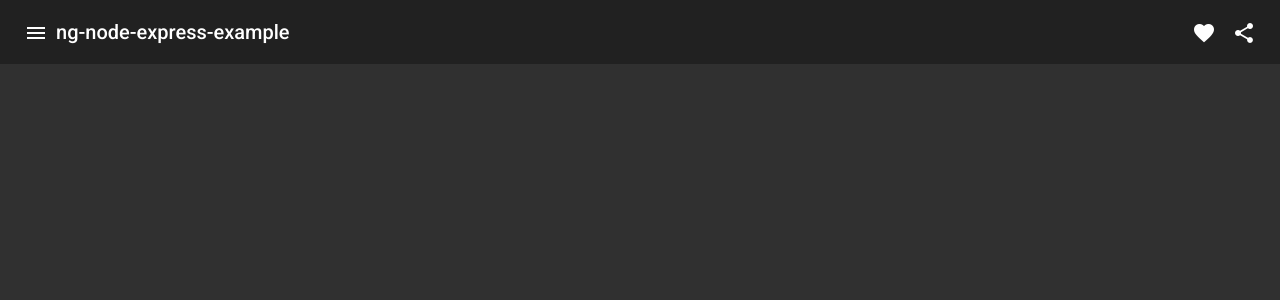
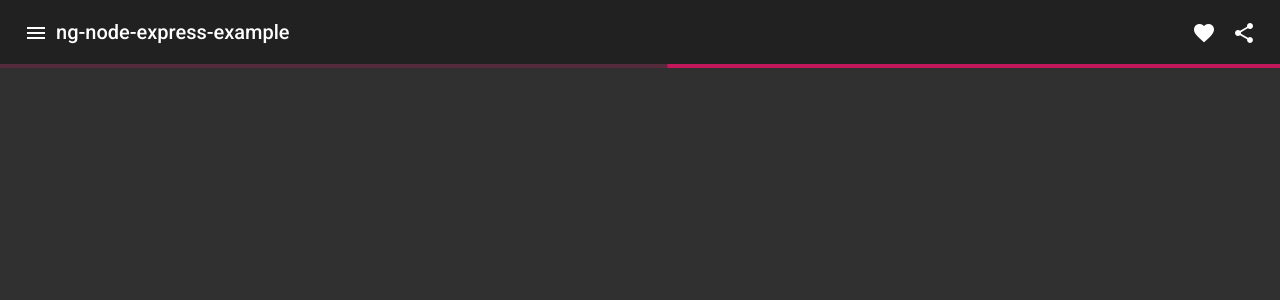
Before and after one commit to AlonsoK28/ng-node-express-example, an Angular app: page / in a window 1280 px wide. Shown: the top 300 px of the page. Built offline with nearby package versions, Linux system fonts and the light colour scheme; no server answers.

Commit message:
added loading progress bar

```diff
--- a/src/app/pages/user/user.component.html
+++ b/src/app/pages/user/user.component.html
@@ -1,4 +1,7 @@
 <div class="mat-app-background basic-container">
     <app-no-users *ngIf="noUsers"></app-no-users>
-    <app-user-list *ngIf="loaded" [userListData]="userListData" ></app-user-list>
+    <app-user-list *ngIf="loaded; else elseLoadingBlock" [userListData]="userListData" class="animated fadeIn faster"></app-user-list>
+    <ng-template #elseLoadingBlock>
+        <mat-progress-bar mode="indeterminate"></mat-progress-bar>
+    </ng-template>
 </div>
```
Also changed, not shown: src/app/app.module.ts (+6 -1 lines).
